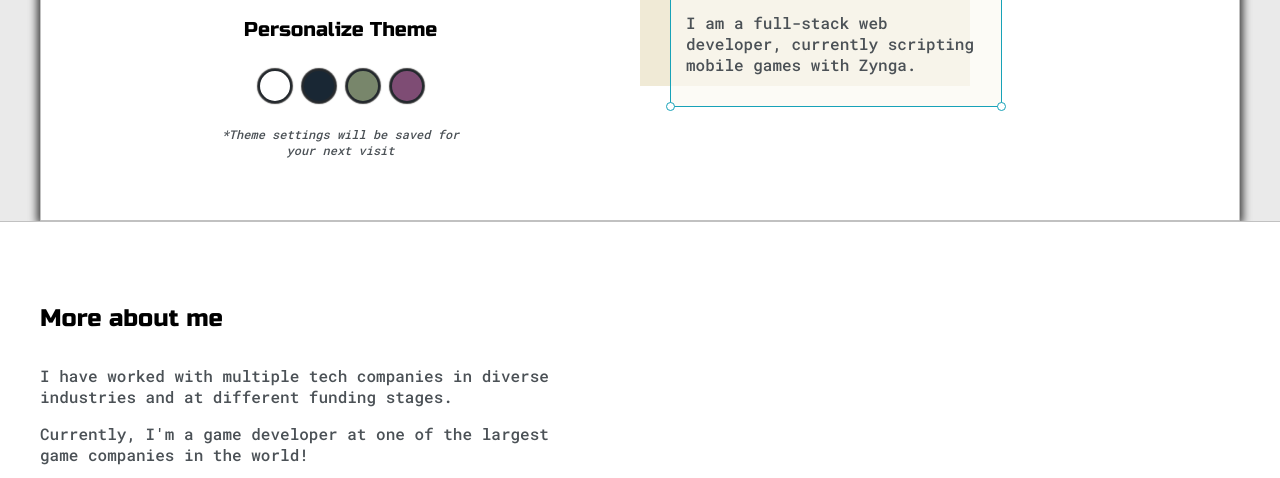
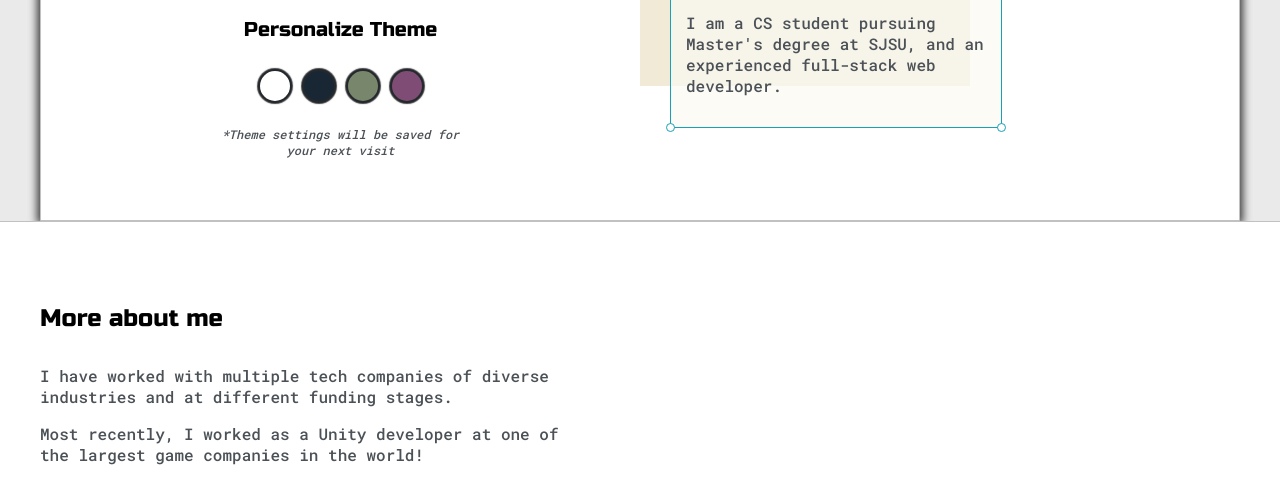
Before and after one commit to nimeshnischal/My-Website, a plain HTML site: page index.html in a window 1280 px wide. Shown: the part 473-951 px from the top of the page. Drawn offline with Linux system fonts and the light colour scheme.

Commit message:
Updated more info text

```diff
--- a/index.html
+++ b/index.html
@@ -75,7 +75,7 @@
                                 What Do I Do
                             </h3>
                             <p>
-                                I am a full-stack web developer, currently scripting mobile games with Zynga.
+                                I am a CS student pursuing Master's degree at SJSU, and an experienced full-stack web developer.
                             </p>
                             <div id="corner-br" class=corner></div>
                             <div id="corner-bl" class=corner></div>
@@ -93,9 +93,10 @@
                 <div class="about-me">
                     <h4>More about me</h4>
                     <p>
-                        I have worked with multiple tech companies in diverse industries and at different funding stages.
+                        I have worked with multiple tech companies of diverse industries and at different funding stages.
                     </p>
-                    <p>Currently, I'm a game developer at one of the largest game companies in the world!</p>
+                    <p>
+                        Most recently, I worked as a Unity developer at one of the largest game companies in the world!</p>
                     <p>
                         I build new projects just to tickle my brain and enjoy competitive coding in my free time to sharpen my reasoning skills.
                     </p>
```
